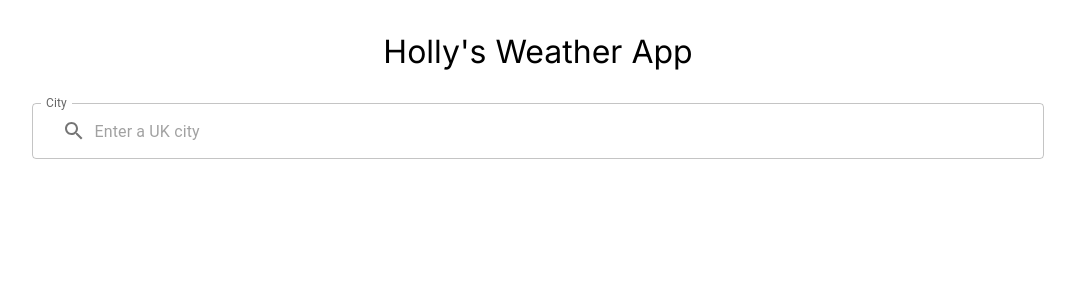
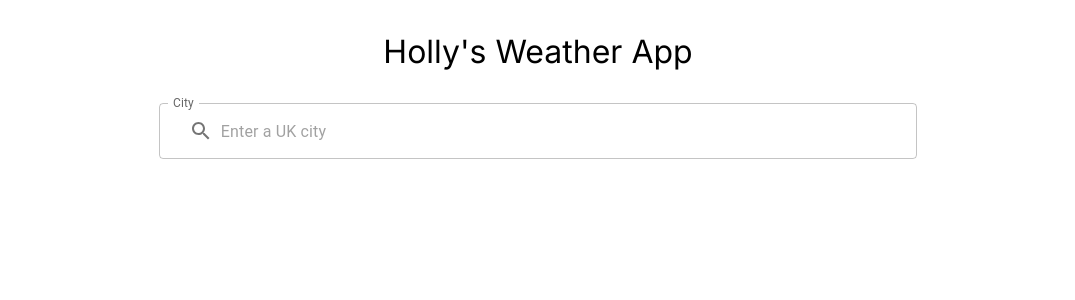
Before and after one commit to HollyRebekah/weather-app-next, a Next.js app: page / in a window 1280 px wide. Shown: the top 300 px of the page, without its empty margins (102-1177 px from the left). Built offline with nearby package versions, Linux system fonts and the light colour scheme.

Commit message:
more style tweaks

```diff
--- a/app/components/forecast/index.module.css
+++ b/app/components/forecast/index.module.css
@@ -8,4 +8,5 @@
         flex-direction: row;
         justify-content: space-between;
     }
+
 }
--- a/app/components/weatherTile/index.module.css
+++ b/app/components/weatherTile/index.module.css
@@ -3,7 +3,7 @@
     flex-direction: column;
     align-items: center;
     width: 175px;
-    padding: 12px 0;
+    padding: 16px 0;
 }
 
 .icon {
--- a/app/page.module.css
+++ b/app/page.module.css
@@ -4,7 +4,11 @@
 
 .container {
   margin: 0 auto;
-  width:80%
+  width:80%;
+
+  @media only screen and (min-width: 720px)  {
+    width: 60%;
+  }
 }
 
 .description {
```
